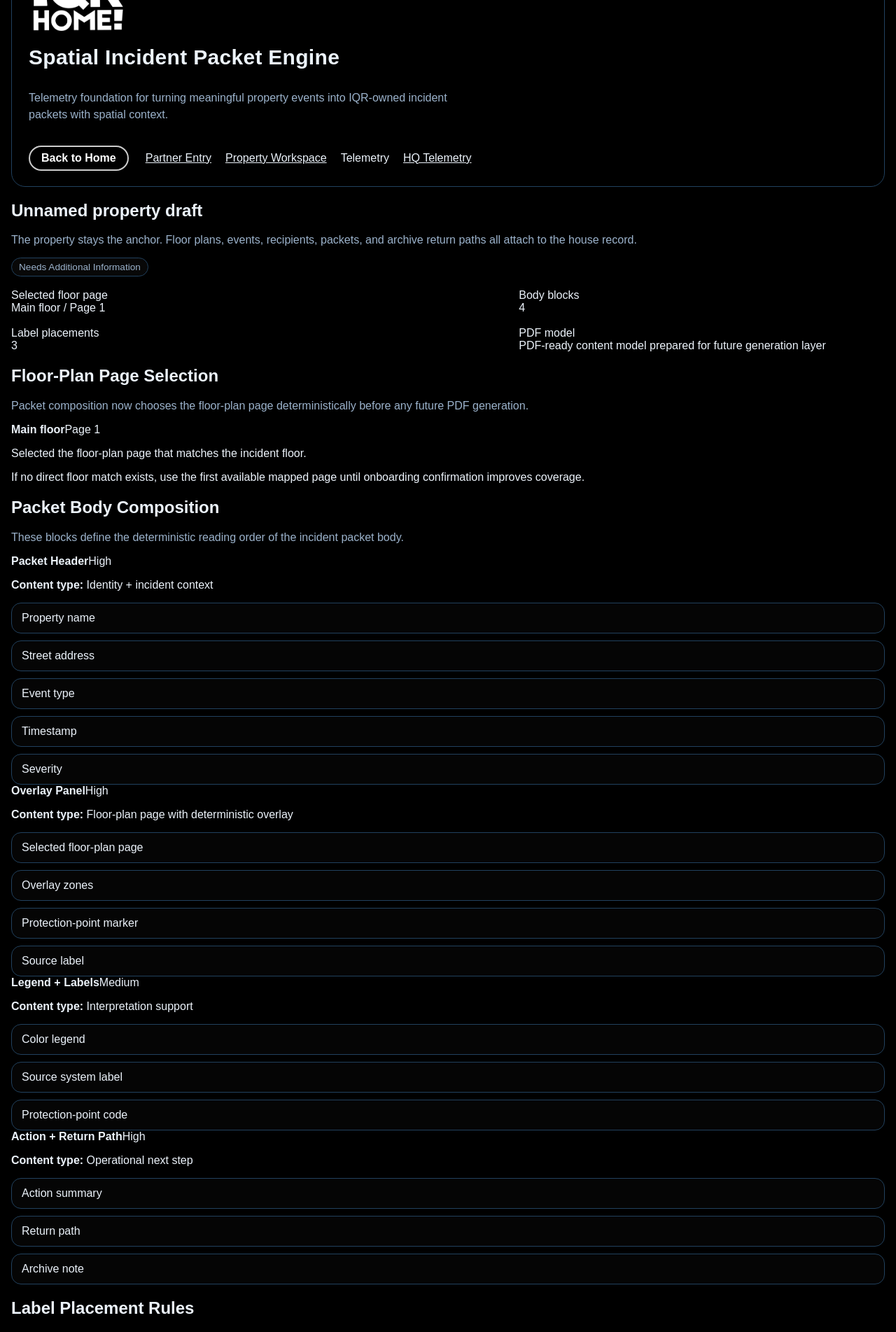
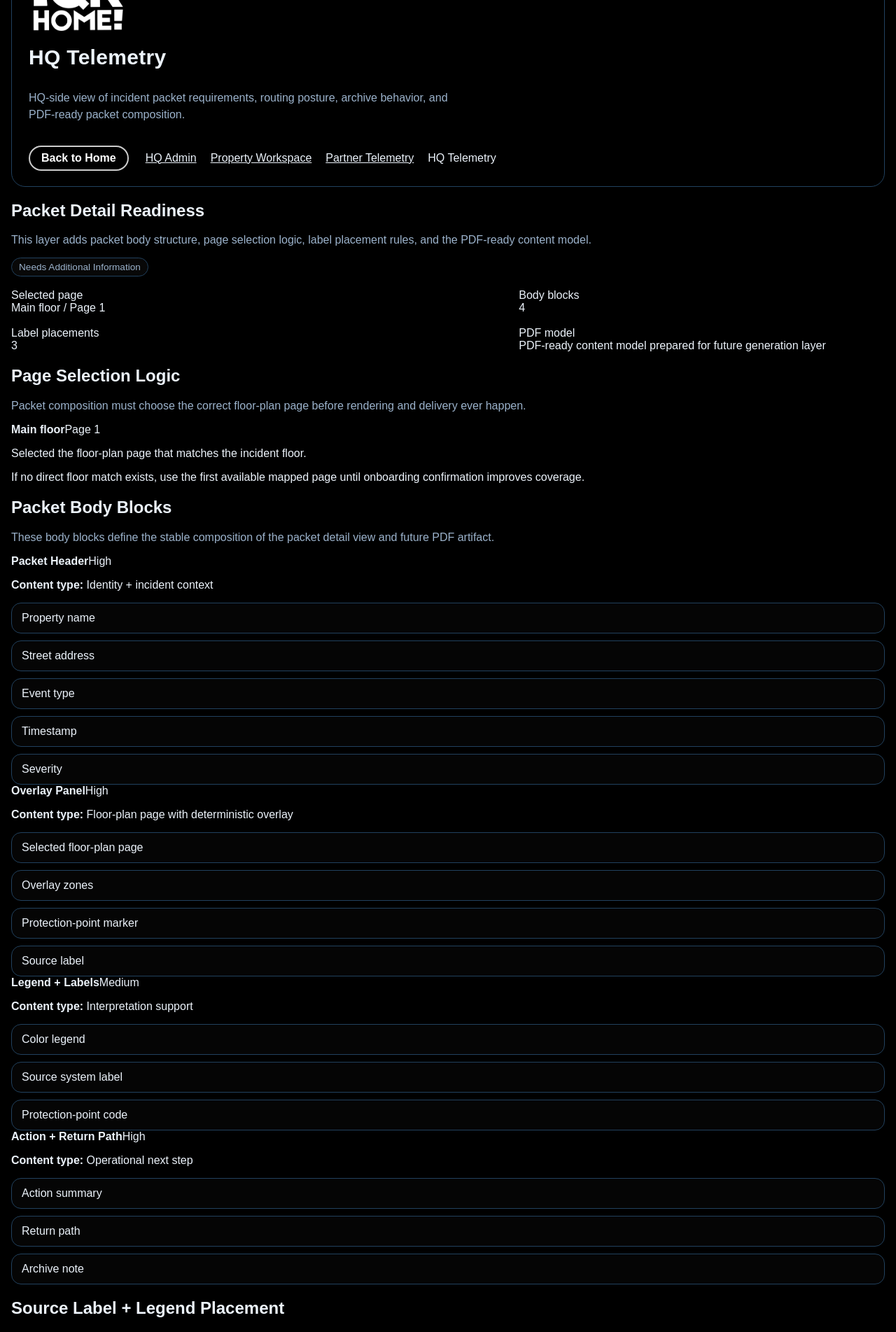
Before and after one commit to prodesign-rqr/iqr-home, a Next.js app: page /hq/telemetry in a window 1280 px wide. Shown: the part 100-2003 px from the top of the page at 70% size. Built offline with nearby package versions, Linux system fonts and the light colour scheme.

Commit message:
Fix hq telenetry page content

```diff
--- a/src/app/hq/telemetry/page.tsx
+++ b/src/app/hq/telemetry/page.tsx
@@ -9,7 +9,7 @@ import {
 } from "../../../lib/questionnaire-state-v1";
 import { buildSpatialIncidentTelemetryModel } from "../../../lib/spatial-incident-packets-v1";
 
-export default function PartnerTelemetryPage() {
+export default function HQTelemetryPage() {
   const [state, setState] = useState<QuestionnaireStateV1 | null>(null);
 
   useEffect(() => {
@@ -36,9 +36,9 @@ export default function PartnerTelemetryPage() {
           />
         </div>
 
-        <h1>Spatial Incident Packet Engine</h1>
+        <h1>HQ Telemetry</h1>
         <p>
-          Telemetry foundation for turning meaningful property events into IQR-owned incident packets with spatial context.
+          HQ-side view of incident packet requirements, routing posture, archive behavior, and PDF-ready packet composition.
         </p>
 
         <div className="subpage-nav">
@@ -47,16 +47,16 @@ export default function PartnerTelemetryPage() {
           </Link>
 
           <div className="subpage-nav-links">
-            <Link href="/partner" className="subnav-pill">
-              Partner Entry
+            <Link href="/hq" className="subnav-pill">
+              HQ Admin
             </Link>
             <Link href="/partner/workspace" className="subnav-pill">
               Property Workspace
             </Link>
-            <span className="subnav-pill current">Telemetry</span>
-            <Link href="/hq/telemetry" className="subnav-pill">
-              HQ Telemetry
+            <Link href="/partner/telemetry" className="subnav-pill">
+              Partner Telemetry
             </Link>
+            <span className="subnav-pill current">HQ Telemetry</span>
           </div>
         </div>
       </section>
@@ -64,9 +64,9 @@ export default function PartnerTelemetryPage() {
       <section className="section-card">
         <div className="section-header">
           <div>
-            <h2>{telemetry.propertyName}</h2>
+            <h2>Packet Detail Readiness</h2>
             <p className="muted">
-              The property stays the anchor. Floor plans, events, recipients, packets, and archive return paths all attach to the house record.
+              This layer adds packet body structure, page selection logic, label placement rules, and the PDF-ready content model.
             </p>
           </div>
           <div className="status-pill">{telemetry.currentStatus}</div>
@@ -74,7 +74,7 @@ export default function PartnerTelemetryPage() {
 
         <div className="grid two-col">
           <div className="metric-card">
-            <div className="metric-label">Selected floor page</div>
+            <div className="metric-label">Selected page</div>
             <div className="metric-value">
               {telemetry.packetDetailView.pageSelection.floorLabel} / Page{" "}
               {telemetry.packetDetailView.pageSelection.pageNumber}
@@ -83,17 +83,23 @@ export default function PartnerTelemetryPage() {
 
           <div className="metric-card">
             <div className="metric-label">Body blocks</div>
-            <div className="metric-value">{telemetry.packetDetailView.bodyBlocks.length}</div>
+            <div className="metric-value">
+              {telemetry.packetDetailView.bodyBlocks.length}
+            </div>
           </div>
 
           <div className="metric-card">
             <div className="metric-label">Label placements</div>
-            <div className="metric-value">{telemetry.packetDetailView.labelPlacements.length}</div>
+            <div className="metric-value">
+              {telemetry.packetDetailView.labelPlacements.length}
+            </div>
           </div>
 
           <div className="metric-card">
             <div className="metric-label">PDF model</div>
-            <div className="metric-value">{telemetry.packetDetailView.pdfModel.renderStatus}</div>
+            <div className="metric-value">
+              {telemetry.packetDetailView.pdfModel.renderStatus}
+            </div>
           </div>
         </div>
       </section>
@@ -101,9 +107,9 @@ export default function PartnerTelemetryPage() {
       <section className="section-card">
         <div className="section-header">
           <div>
-            <h2>Floor-Plan Page Selection</h2>
+            <h2>Page Selection Logic</h2>
             <p className="muted">
-              Packet composition now chooses the floor-plan page deterministically before any future PDF generation.
+              Packet composition must choose the correct floor-plan page before rendering and delivery ever happen.
             </p>
           </div>
         </div>
@@ -111,8 +117,12 @@ export default function PartnerTelemetryPage() {
         <div className="output-detail-stack">
           <div className="output-detail-card">
             <div className="detail-card-top">
-              <strong>{telemetry.packetDetailView.pageSelection.floorLabel}</strong>
-              <span className="qty-chip">Page {telemetry.packetDetailView.pageSelection.pageNumber}</span>
+              <strong>
+                {telemetry.packetDetailView.pageSelection.floorLabel}
+              </strong>
+              <span className="qty-chip">
+                Page {telemetry.packetDetailView.pageSelection.pageNumber}
+              </span>
             </div>
             <p>{telemetry.packetDetailView.pageSelection.selectionReason}</p>
             <p>{telemetry.packetDetailView.pageSelection.fallbackPolicy}</p>
@@ -123,9 +133,9 @@ export default function PartnerTelemetryPage() {
       <section className="section-card">
         <div className="section-header">
           <div>
-            <h2>Packet Body Composition</h2>
+            <h2>Packet Body Blocks</h2>
             <p className="muted">
-              These blocks define the deterministic reading order of the incident packet body.
+              These body blocks define the stable composition of the packet detail view and future PDF artifact.
             </p>
           </div>
         </div>
@@ -137,7 +147,9 @@ export default function PartnerTelemetryPage() {
                 <strong>{block.title}</strong>
                 <span className="qty-chip">{block.priority}</span>
               </div>
-              <p><strong>Content type:</strong> {block.contentType}</p>
+              <p>
+                <strong>Content type:</strong> {block.contentType}
+              </p>
               <div className="bullet-list">
                 {block.includedFields.map((item, itemIndex) => (
                   <div className="list-card" key={`${item}-${itemIndex}`}>
@@ -153,9 +165,9 @@ export default function PartnerTelemetryPage() {
       <section className="section-card">
         <div className="section-header">
           <div>
-            <h2>Label Placement Rules</h2>
+            <h2>Source Label + Legend Placement</h2>
             <p className="muted">
-              Source labels, point codes, and legend placement all stay deterministic and non-ornamental.
+              Label placement remains deterministic so the packet stays legible and repeatable.
             </p>
           </div>
         </div>
@@ -175,9 +187,9 @@ export default function PartnerTelemetryPage() {
       <section className="section-card">
         <div className="section-header">
           <div>
-            <h2>PDF-Ready Model</h2>
+            <h2>PDF-Ready Content Model</h2>
             <p className="muted">
-              This is the content model that prepares the packet for later PDF generation without adding live delivery yet.
+              The packet body is now structured for later PDF generation without yet invoking live delivery.
             </p>
           </div>
         </div>
@@ -186,13 +198,34 @@ export default function PartnerTelemetryPage() {
           <div className="output-detail-card">
             <div className="detail-card-top">
               <strong>{telemetry.packetDetailView.pdfModel.documentTitle}</strong>
-              <span className="qty-chip">{telemetry.packetDetailView.pdfModel.pageSize}</span>
+              <span className="qty-chip">
+                {telemetry.packetDetailView.pdfModel.pageSize}
+              </span>
             </div>
-            <p><strong>Orientation:</strong> {telemetry.packetDetailView.pdfModel.orientation}</p>
-            <p><strong>Include legend:</strong> {telemetry.packetDetailView.pdfModel.includeLegend ? "Yes" : "No"}</p>
-            <p><strong>Include action summary:</strong> {telemetry.packetDetailView.pdfModel.includeActionSummary ? "Yes" : "No"}</p>
-            <p><strong>Include return path:</strong> {telemetry.packetDetailView.pdfModel.includeReturnPath ? "Yes" : "No"}</p>
-            <p><strong>Status:</strong> {telemetry.packetDetailView.pdfModel.renderStatus}</p>
+            <p>
+              <strong>Orientation:</strong>{" "}
+              {telemetry.packetDetailView.pdfModel.orientation}
+            </p>
+            <p>
+              <strong>Include legend:</strong>{" "}
+              {telemetry.packetDetailView.pdfModel.includeLegend ? "Yes" : "No"}
+            </p>
+            <p>
+              <strong>Include action summary:</strong>{" "}
+              {telemetry.packetDetailView.pdfModel.includeActionSummary
+                ? "Yes"
+                : "No"}
+            </p>
+            <p>
+              <strong>Include return path:</strong>{" "}
+              {telemetry.packetDetailView.pdfModel.includeReturnPath
+                ? "Yes"
+                : "No"}
+            </p>
+            <p>
+              <strong>Status:</strong>{" "}
+              {telemetry.packetDetailView.pdfModel.renderStatus}
+            </p>
           </div>
         </div>
       </section>
```
